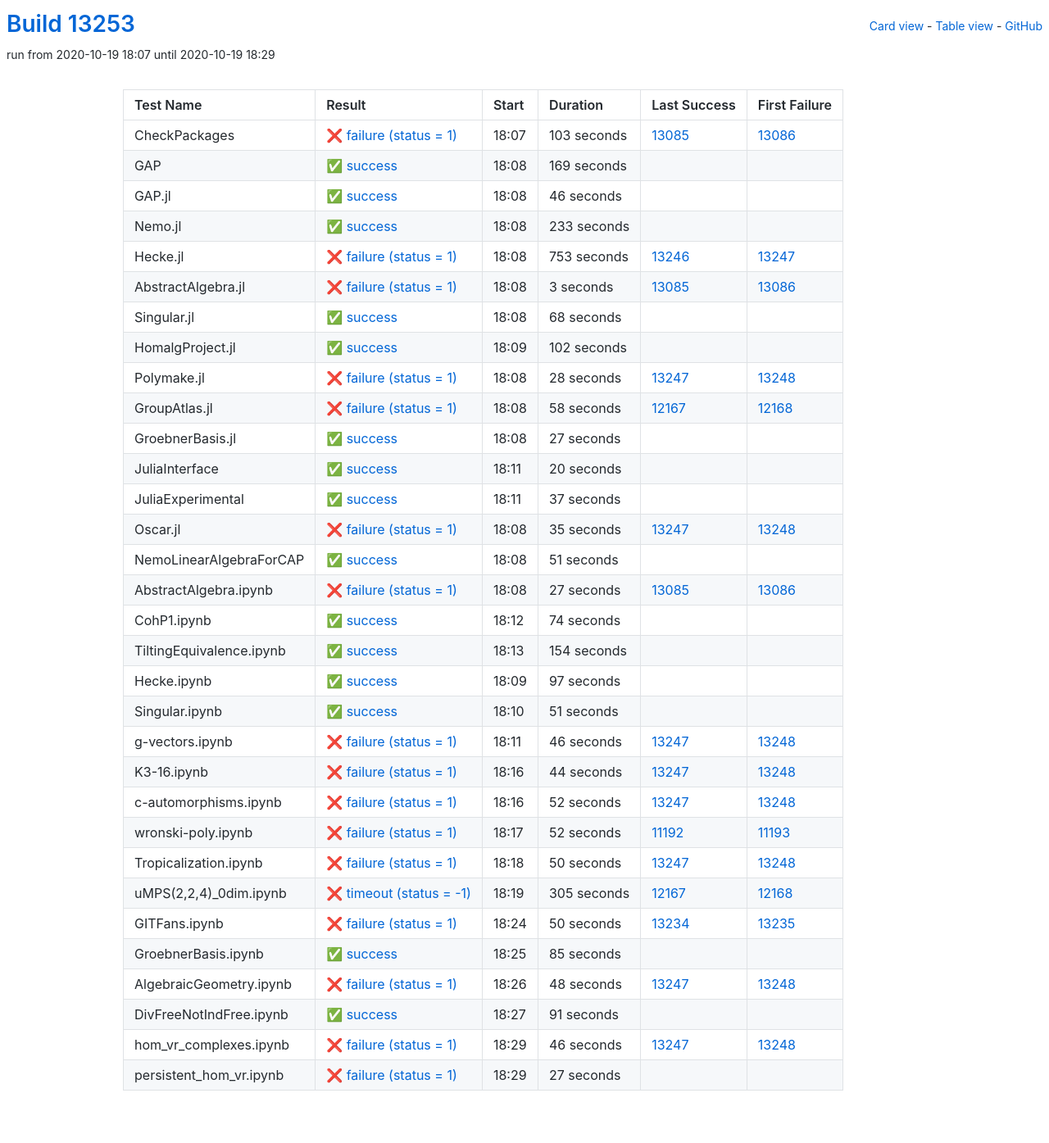
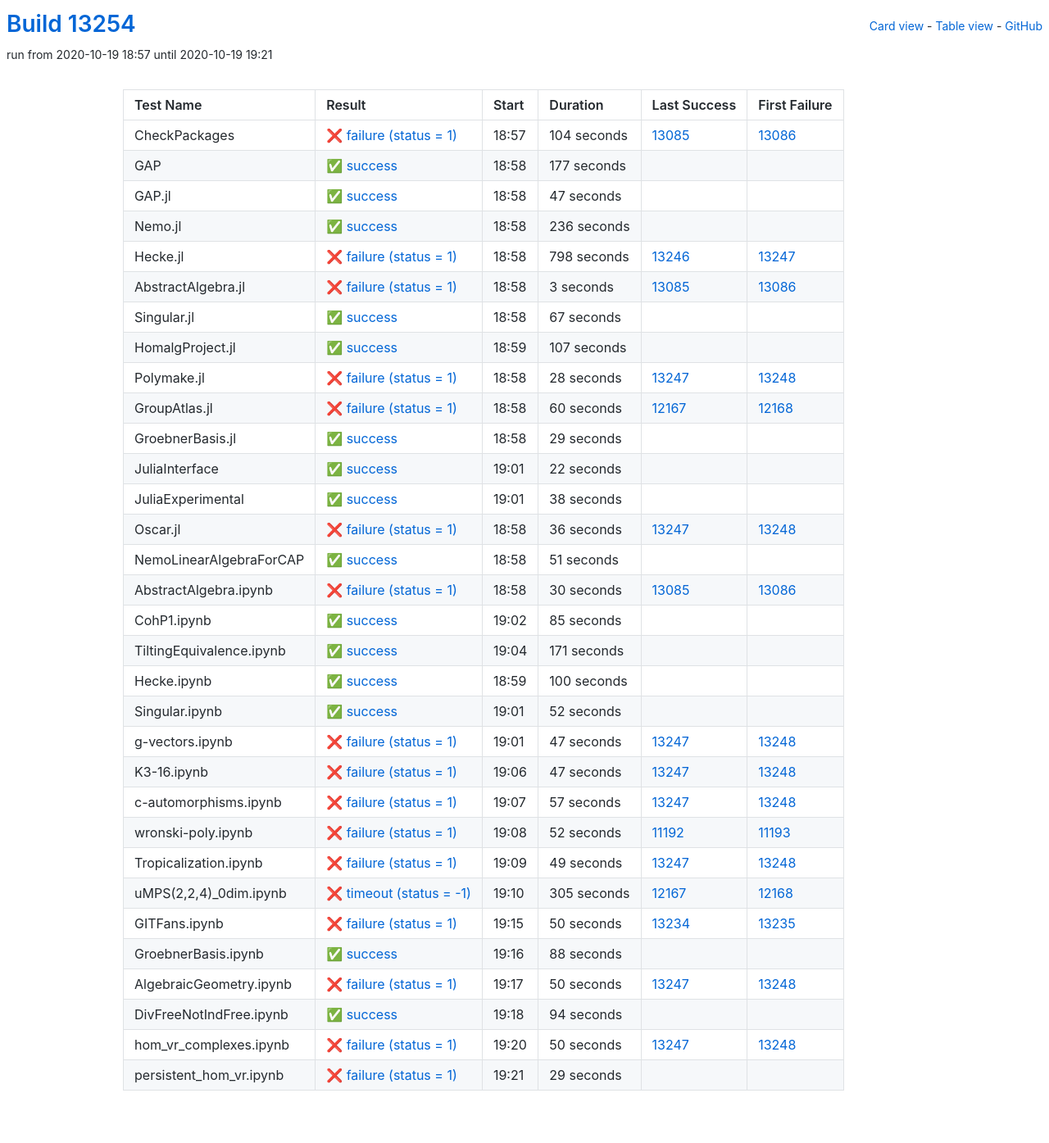
Before and after one commit to oscar-system/oscar-ci-status, a Jekyll site: the page built from table.html, in a window 1280 px wide. Shown: the whole page at 82% size. Built offline with Jekyll 4.4.1, drawn with Linux system fonts in a browser that asks for light colours.

Commit message:
Build #13254

```diff
--- a/_data/ci.yml
+++ b/_data/ci.yml
@@ -1,6 +1,6 @@
 ---
-build: 13253
-build_url: https://oscarci.mathematik.uni-kl.de/job/oscar/13253/
+build: 13254
+build_url: https://oscarci.mathematik.uni-kl.de/job/oscar/13254/
 job: oscar
 organization: oscar-system
 repo: oscar-ci-status
@@ -8,68 +8,68 @@
 tests:
 - name: CheckPackages
   id: checkpackages
-  log: https://oscarci.mathematik.uni-kl.de/job/oscar/13253/artifact/logs/build-13253/CheckPackages.log
-  start: 2020-10-19 18:07
+  log: https://oscarci.mathematik.uni-kl.de/job/oscar/13254/artifact/logs/build-13254/CheckPackages.log
+  start: 2020-10-19 18:57
   success: false
   exitcode: 1
   status: failure
-  duration: 103
+  duration: 104
   last_success: 13085
   last_success_url: https://oscarci.mathematik.uni-kl.de/job/oscar/13085/
   first_failure: 13086
   first_failure_url: https://oscarci.mathematik.uni-kl.de/job/oscar/13086/
 - name: GAP
   id: gap
-  log: https://oscarci.mathematik.uni-kl.de/job/oscar/13253/artifact/logs/build-13253/GAP.log
-  start: 2020-10-19 18:08
+  log: https://oscarci.mathematik.uni-kl.de/job/oscar/13254/artifact/logs/build-13254/GAP.log
+  start: 2020-10-19 18:58
   success: true
   exitcode: 0
   status: success
-  duration: 169
+  duration: 177
   last_success: false
   last_success_url:
   first_failure: false
   first_failure_url:
 - name: GAP.jl
   id: gap-jl
-  log: https://oscarci.mathematik.uni-kl.de/job/oscar/13253/artifact/logs/build-13253/GAP.jl.log
-  start: 2020-10-19 18:08
+  log: https://oscarci.mathematik.uni-kl.de/job/oscar/13254/artifact/logs/build-13254/GAP.jl.log
+  start: 2020-10-19 18:58
   success: true
   exitcode: 0
   status: success
-  duration: 46
+  duration: 47
   last_success: false
   last_success_url:
   first_failure: false
   first_failure_url:
 - name: Nemo.jl
   id: nemo-jl
-  log: https://oscarci.mathematik.uni-kl.de/job/oscar/13253/artifact/logs/build-13253/Nemo.jl.log
-  start: 2020-10-19 18:08
+  log: https://oscarci.mathematik.uni-kl.de/job/oscar/13254/artifact/logs/build-13254/Nemo.jl.log
+  start: 2020-10-19 18:58
   success: true
   exitcode: 0
   status: success
-  duration: 233
+  duration: 236
   last_success: false
   last_success_url:
   first_failure: false
   first_failure_url:
 - name: Hecke.jl
   id: hecke-jl
-  log: https://oscarci.mathematik.uni-kl.de/job/oscar/13253/artifact/logs/build-13253/Hecke.jl.log
-  start: 2020-10-19 18:08
+  log: https://oscarci.mathematik.uni-kl.de/job/oscar/13254/artifact/logs/build-13254/Hecke.jl.log
+  start: 2020-10-19 18:58
   success: false
   exitcode: 1
   status: failure
-  duration: 753
+  duration: 798
   last_success: 13246
   last_success_url: https://oscarci.mathematik.uni-kl.de/job/oscar/13246/
   first_failure: 13247
   first_failure_url: https://oscarci.mathematik.uni-kl.de/job/oscar/13247/
 - name: AbstractAlgebra.jl
   id: abstractalgebra-jl
-  log: https://oscarci.mathematik.uni-kl.de/job/oscar/13253/artifact/logs/build-13253/AbstractAlgebra.jl.log
-  start: 2020-10-19 18:08
+  log: https://oscarci.mathematik.uni-kl.de/job/oscar/13254/artifact/logs/build-13254/AbstractAlgebra.jl.log
+  start: 2020-10-19 18:58
   success: false
   exitcode: 1
   status: failure
@@ -80,32 +80,32 @@
   first_failure_url: https://oscarci.mathematik.uni-kl.de/job/oscar/13086/
 - name: Singular.jl
   id: singular-jl
-  log: https://oscarci.mathematik.uni-kl.de/job/oscar/13253/artifact/logs/build-13253/Singular.jl.log
-  start: 2020-10-19 18:08
+  log: https://oscarci.mathematik.uni-kl.de/job/oscar/13254/artifact/logs/build-13254/Singular.jl.log
+  start: 2020-10-19 18:58
   success: true
   exitcode: 0
   status: success
-  duration: 68
+  duration: 67
   last_success: false
   last_success_url:
   first_failure: false
   first_failure_url:
 - name: HomalgProject.jl
   id: homalgproject-jl
-  log: https://oscarci.mathematik.uni-kl.de/job/oscar/13253/artifact/logs/build-13253/HomalgProject.jl.log
-  start: 2020-10-19 18:09
+  log: https://oscarci.mathematik.uni-kl.de/job/oscar/13254/artifact/logs/build-13254/HomalgProject.jl.log
+  start: 2020-10-19 18:59
   success: true
   exitcode: 0
   status: success
-  duration: 102
+  duration: 107
   last_success: false
   last_success_url:
   first_failure: false
   first_failure_url:
 - name: Polymake.jl
   id: polymake-jl
-  log: https://oscarci.mathematik.uni-kl.de/job/oscar/13253/artifact/logs/build-13253/Polymake.jl.log
-  start: 2020-10-19 18:08
+  log: https://oscarci.mathematik.uni-kl.de/job/oscar/13254/artifact/logs/build-13254/Polymake.jl.log
+  start: 2020-10-19 18:58
   success: false
   exitcode: 1
   status: failure
@@ -116,68 +116,68 @@
   first_failure_url: https://oscarci.mathematik.uni-kl.de/job/oscar/13248/
 - name: GroupAtlas.jl
   id: groupatlas-jl
-  log: https://oscarci.mathematik.uni-kl.de/job/oscar/13253/artifact/logs/build-13253/GroupAtlas.jl.log
-  start: 2020-10-19 18:08
+  log: https://oscarci.mathematik.uni-kl.de/job/oscar/13254/artifact/logs/build-13254/GroupAtlas.jl.log
+  start: 2020-10-19 18:58
   success: false
   exitcode: 1
   status: failure
-  duration: 58
+  duration: 60
   last_success: 12167
   last_success_url: https://oscarci.mathematik.uni-kl.de/job/oscar/12167/
   first_failure: 12168
   first_failure_url: https://oscarci.mathematik.uni-kl.de/job/oscar/12168/
 - name: GroebnerBasis.jl
   id: groebnerbasis-jl
-  log: https://oscarci.mathematik.uni-kl.de/job/oscar/13253/artifact/logs/build-13253/GroebnerBasis.jl.log
-  start: 2020-10-19 18:08
+  log: https://oscarci.mathematik.uni-kl.de/job/oscar/13254/artifact/logs/build-13254/GroebnerBasis.jl.log
+  start: 2020-10-19 18:58
   success: true
   exitcode: 0
   status: success
-  duration: 27
+  duration: 29
   last_success: false
   last_success_url:
   first_failure: false
   first_failure_url:
 - name: JuliaInterface
   id: juliainterface
-  log: https://oscarci.mathematik.uni-kl.de/job/oscar/13253/artifact/logs/build-13253/JuliaInterface.log
-  start: 2020-10-19 18:11
+  log: https://oscarci.mathematik.uni-kl.de/job/oscar/13254/artifact/logs/build-13254/JuliaInterface.log
+  start: 2020-10-19 19:01
   success: true
   exitcode: 0
   status: success
-  duration: 20
+  duration: 22
   last_success: false
   last_success_url:
   first_failure: false
   first_failure_url:
 - name: JuliaExperimental
   id: juliaexperimental
-  log: https://oscarci.mathematik.uni-kl.de/job/oscar/13253/artifact/logs/build-13253/JuliaExperimental.log
-  start: 2020-10-19 18:11
+  log: https://oscarci.mathematik.uni-kl.de/job/oscar/13254/artifact/logs/build-13254/JuliaExperimental.log
+  start: 2020-10-19 19:01
   success: true
   exitcode: 0
   status: success
-  duration: 37
+  duration: 38
   last_success: false
   last_success_url:
   first_failure: false
   first_failure_url:
 - name: Oscar.jl
   id: oscar-jl
-  log: https://oscarci.mathematik.uni-kl.de/job/oscar/13253/artifact/logs/build-13253/Oscar.jl.log
-  start: 2020-10-19 18:08
+  log: https://oscarci.mathematik.uni-kl.de/job/oscar/13254/artifact/logs/build-13254/Oscar.jl.log
+  start: 2020-10-19 18:58
   success: false
   exitcode: 1
   status: failure
-  duration: 35
+  duration: 36
   last_success: 13247
   last_success_url: https://oscarci.mathematik.uni-kl.de/job/oscar/13247/
   first_failure: 13248
   first_failure_url: https://oscarci.mathematik.uni-kl.de/job/oscar/13248/
 - name: NemoLinearAlgebraForCAP
   id: nemolinearalgebraforcap
-  log: https://oscarci.mathematik.uni-kl.de/job/oscar/13253/artifact/logs/build-13253/NemoLinearAlgebraForCAP.log
-  start: 2020-10-19 18:08
+  log: https://oscarci.mathematik.uni-kl.de/job/oscar/13254/artifact/logs/build-13254/NemoLinearAlgebraForCAP.log
+  start: 2020-10-19 18:58
   success: true
   exitcode: 0
   status: success
@@ -188,104 +188,104 @@
   first_failure_url:
 - name: AbstractAlgebra.ipynb
   id: abstractalgebra-ipynb
-  log: https://oscarci.mathematik.uni-kl.de/job/oscar/13253/artifact/logs/build-13253/AbstractAlgebra.ipynb.log
-  start: 2020-10-19 18:08
+  log: https://oscarci.mathematik.uni-kl.de/job/oscar/13254/artifact/logs/build-13254/AbstractAlgebra.ipynb.log
+  start: 2020-10-19 18:58
   success: false
   exitcode: 1
   status: failure
-  duration: 27
+  duration: 30
   last_success: 13085
   last_success_url: https://oscarci.mathematik.uni-kl.de/job/oscar/13085/
   first_failure: 13086
   first_failure_url: https://oscarci.mathematik.uni-kl.de/job/oscar/13086/
 - name: CohP1.ipynb
   id: cohp1-ipynb
-  log: https://oscarci.mathematik.uni-kl.de/job/oscar/13253/artifact/logs/build-13253/CohP1.ipynb.log
-  start: 2020-10-19 18:12
+  log: https://oscarci.mathematik.uni-kl.de/job/oscar/13254/artifact/logs/build-13254/CohP1.ipynb.log
+  start: 2020-10-19 19:02
   success: true
   exitcode: 0
   status: success
-  duration: 74
+  duration: 85
   last_success: false
   last_success_url:
   first_failure: false
   first_failure_url:
 - name: TiltingEquivalence.ipynb
   id: tiltingequivalence-ipynb
-  log: https://oscarci.mathematik.uni-kl.de/job/oscar/13253/artifact/logs/build-13253/TiltingEquivalence.ipynb.log
-  start: 2020-10-19 18:13
+  log: https://oscarci.mathematik.uni-kl.de/job/oscar/13254/artifact/logs/build-13254/TiltingEquivalence.ipynb.log
+  start: 2020-10-19 19:04
   success: true
   exitcode: 0
   status: success
-  duration: 154
+  duration: 171
   last_success: false
   last_success_url:
   first_failure: false
   first_failure_url:
 - name: Hecke.ipynb
   id: hecke-ipynb
-  log: https://oscarci.mathematik.uni-kl.de/job/oscar/13253/artifact/logs/build-13253/Hecke.ipynb.log
-  start: 2020-10-19 18:09
+  log: https://oscarci.mathematik.uni-kl.de/job/oscar/13254/artifact/logs/build-13254/Hecke.ipynb.log
+  start: 2020-10-19 18:59
   success: true
   exitcode: 0
   status: success
-  duration: 97
+  duration: 100
   last_success: false
   last_success_url:
   first_failure: false
   first_failure_url:
 - name: Singular.ipynb
   id: singular-ipynb
-  log: https://oscarci.mathematik.uni-kl.de/job/oscar/13253/artifact/logs/build-13253/Singular.ipynb.log
-  start: 2020-10-19 18:10
+  log: https://oscarci.mathematik.uni-kl.de/job/oscar/13254/artifact/logs/build-13254/Singular.ipynb.log
+  start: 2020-10-19 19:01
   success: true
   exitcode: 0
   status: success
-  duration: 51
+  duration: 52
   last_success: false
   last_success_url:
   first_failure: false
   first_failure_url:
 - name: g-vectors.ipynb
   id: g-vectors-ipynb
-  log: https://oscarci.mathematik.uni-kl.de/job/oscar/13253/artifact/logs/build-13253/g-vectors.ipynb.log
-  start: 2020-10-19 18:11
+  log: https://oscarci.mathematik.uni-kl.de/job/oscar/13254/artifact/logs/build-13254/g-vectors.ipynb.log
+  start: 2020-10-19 19:01
   success: false
   exitcode: 1
   status: failure
-  duration: 46
+  duration: 47
   last_success: 13247
   last_success_url: https://oscarci.mathematik.uni-kl.de/job/oscar/13247/
   first_failure: 13248
   first_failure_url: https://oscarci.mathematik.uni-kl.de/job/oscar/13248/
 - name: K3-16.ipynb
   id: k3-16-ipynb
-  log: https://oscarci.mathematik.uni-kl.de/job/oscar/13253/artifact/logs/build-13253/K3-16.ipynb.log
-  start: 2020-10-19 18:16
+  log: https://oscarci.mathematik.uni-kl.de/job/oscar/13254/artifact/logs/build-13254/K3-16.ipynb.log
+  start: 2020-10-19 19:06
   success: false
   exitcode: 1
   status: failure
-  duration: 44
+  duration: 47
   last_success: 13247
   last_success_url: https://oscarci.mathematik.uni-kl.de/job/oscar/13247/
   first_failure: 13248
   first_failure_url: https://oscarci.mathematik.uni-kl.de/job/oscar/13248/
 - name: c-automorphisms.ipynb
   id: c-automorphisms-ipynb
-  log: https://oscarci.mathematik.uni-kl.de/job/oscar/13253/artifact/logs/build-13253/c-automorphisms.ipynb.log
-  start: 2020-10-19 18:16
+  log: https://oscarci.mathematik.uni-kl.de/job/oscar/13254/artifact/logs/build-13254/c-automorphisms.ipynb.log
+  start: 2020-10-19 19:07
   success: false
   exitcode: 1
   status: failure
-  duration: 52
+  duration: 57
   last_success: 13247
   last_success_url: https://oscarci.mathematik.uni-kl.de/job/oscar/13247/
   first_failure: 13248
   first_failure_url: https://oscarci.mathematik.uni-kl.de/job/oscar/13248/
 - name: wronski-poly.ipynb
   id: wronski-poly-ipynb
-  log: https://oscarci.mathematik.uni-kl.de/job/oscar/13253/artifact/logs/build-13253/wronski-poly.ipynb.log
-  start: 2020-10-19 18:17
+  log: https://oscarci.mathematik.uni-kl.de/job/oscar/13254/artifact/logs/build-13254/wronski-poly.ipynb.log
+  start: 2020-10-19 19:08
   success: false
   exitcode: 1
   status: failure
@@ -296,20 +296,20 @@
   first_failure_url: https://oscarci.mathematik.uni-kl.de/job/oscar/11193/
 - name: Tropicalization.ipynb
   id: tropicalization-ipynb
-  log: https://oscarci.mathematik.uni-kl.de/job/oscar/13253/artifact/logs/build-13253/Tropicalization.ipynb.log
-  start: 2020-10-19 18:18
+  log: https://oscarci.mathematik.uni-kl.de/job/oscar/13254/artifact/logs/build-13254/Tropicalization.ipynb.log
+  start: 2020-10-19 19:09
   success: false
   exitcode: 1
   status: failure
-  duration: 50
+  duration: 49
   last_success: 13247
   last_success_url: https://oscarci.mathematik.uni-kl.de/job/oscar/13247/
   first_failure: 13248
   first_failure_url: https://oscarci.mathematik.uni-kl.de/job/oscar/13248/
 - name: uMPS(2,2,4)_0dim.ipynb
   id: umps-2-2-4-0dim-ipynb
-  log: https://oscarci.mathematik.uni-kl.de/job/oscar/13253/artifact/logs/build-13253/uMPS-2-2-4-_0dim.ipynb.log
-  start: 2020-10-19 18:19
+  log: https://oscarci.mathematik.uni-kl.de/job/oscar/13254/artifact/logs/build-13254/uMPS-2-2-4-_0dim.ipynb.log
+  start: 2020-10-19 19:10
   success: false
   exitcode: -1
   status: timeout
@@ -320,8 +320,8 @@
   first_failure_url: https://oscarci.mathematik.uni-kl.de/job/oscar/12168/
 - name: GITFans.ipynb
   id: gitfans-ipynb
-  log: https://oscarci.mathematik.uni-kl.de/job/oscar/13253/artifact/logs/build-13253/GITFans.ipynb.log
-  start: 2020-10-19 18:24
+  log: https://oscarci.mathematik.uni-kl.de/job/oscar/13254/artifact/logs/build-13254/GITFans.ipynb.log
+  start: 2020-10-19 19:15
   success: false
   exitcode: 1
   status: failure
@@ -332,60 +332,60 @@
   first_failure_url: https://oscarci.mathematik.uni-kl.de/job/oscar/13235/
 - name: GroebnerBasis.ipynb
   id: groebnerbasis-ipynb
-  log: https://oscarci.mathematik.uni-kl.de/job/oscar/13253/artifact/logs/build-13253/GroebnerBasis.ipynb.log
-  start: 2020-10-19 18:25
+  log: https://oscarci.mathematik.uni-kl.de/job/oscar/13254/artifact/logs/build-13254/GroebnerBasis.ipynb.log
+  start: 2020-10-19 19:16
   success: true
   exitcode: 0
   status: success
-  duration: 85
+  duration: 88
   last_success: false
   last_success_url:
   first_failure: false
   first_failure_url:
 - name: AlgebraicGeometry.ipynb
   id: algebraicgeometry-ipynb
-  log: https://oscarci.mathematik.uni-kl.de/job/oscar/13253/artifact/logs/build-13253/AlgebraicGeometry.ipynb.log
-  start: 2020-10-19 18:26
+  log: https://oscarci.mathematik.uni-kl.de/job/oscar/13254/artifact/logs/build-13254/AlgebraicGeometry.ipynb.log
+  start: 2020-10-19 19:17
   success: false
   exitcode: 1
   status: failure
-  duration: 48
+  duration: 50
   last_success: 13247
   last_success_url: https://oscarci.mathematik.uni-kl.de/job/oscar/13247/
   first_failure: 13248
   first_failure_url: https://oscarci.mathematik.uni-kl.de/job/oscar/13248/
 - name: DivFreeNotIndFree.ipynb
   id: divfreenotindfree-ipynb
-  log: https://oscarci.mathematik.uni-kl.de/job/oscar/13253/artifact/logs/build-13253/DivFreeNotIndFree.ipynb.log
-  start: 2020-10-19 18:27
+  log: https://oscarci.mathematik.uni-kl.de/job/oscar/13254/artifact/logs/build-13254/DivFreeNotIndFree.ipynb.log
+  start: 2020-10-19 19:18
   success: true
   exitcode: 0
   status: success
-  duration: 91
+  duration: 94
   last_success: false
   last_success_url:
   first_failure: false
   first_failure_url:
 - name: hom_vr_complexes.ipynb
   id: hom-vr-complexes-ipynb
-  log: https://oscarci.mathematik.uni-kl.de/job/oscar/13253/artifact/logs/build-13253/hom_vr_complexes.ipynb.log
-  start: 2020-10-19 18:29
+  log: https://oscarci.mathematik.uni-kl.de/job/oscar/13254/artifact/logs/build-13254/hom_vr_complexes.ipynb.log
+  start: 2020-10-19 19:20
   success: false
   exitcode: 1
   status: failure
-  duration: 46
+  duration: 50
   last_success: 13247
   last_success_url: https://oscarci.mathematik.uni-kl.de/job/oscar/13247/
   first_failure: 13248
   first_failure_url: https://oscarci.mathematik.uni-kl.de/job/oscar/13248/
 - name: persistent_hom_vr.ipynb
   id: persistent-hom-vr-ipynb
-  log: https://oscarci.mathematik.uni-kl.de/job/oscar/13253/artifact/logs/build-13253/persistent_hom_vr.ipynb.log
-  start: 2020-10-19 18:29
+  log: https://oscarci.mathematik.uni-kl.de/job/oscar/13254/artifact/logs/build-13254/persistent_hom_vr.ipynb.log
+  start: 2020-10-19 19:21
   success: false
   exitcode: 1
   status: failure
-  duration: 27
+  duration: 29
   last_success: false
   last_success_url:
   first_failure: false
```
Also changed, not shown: README.md.
